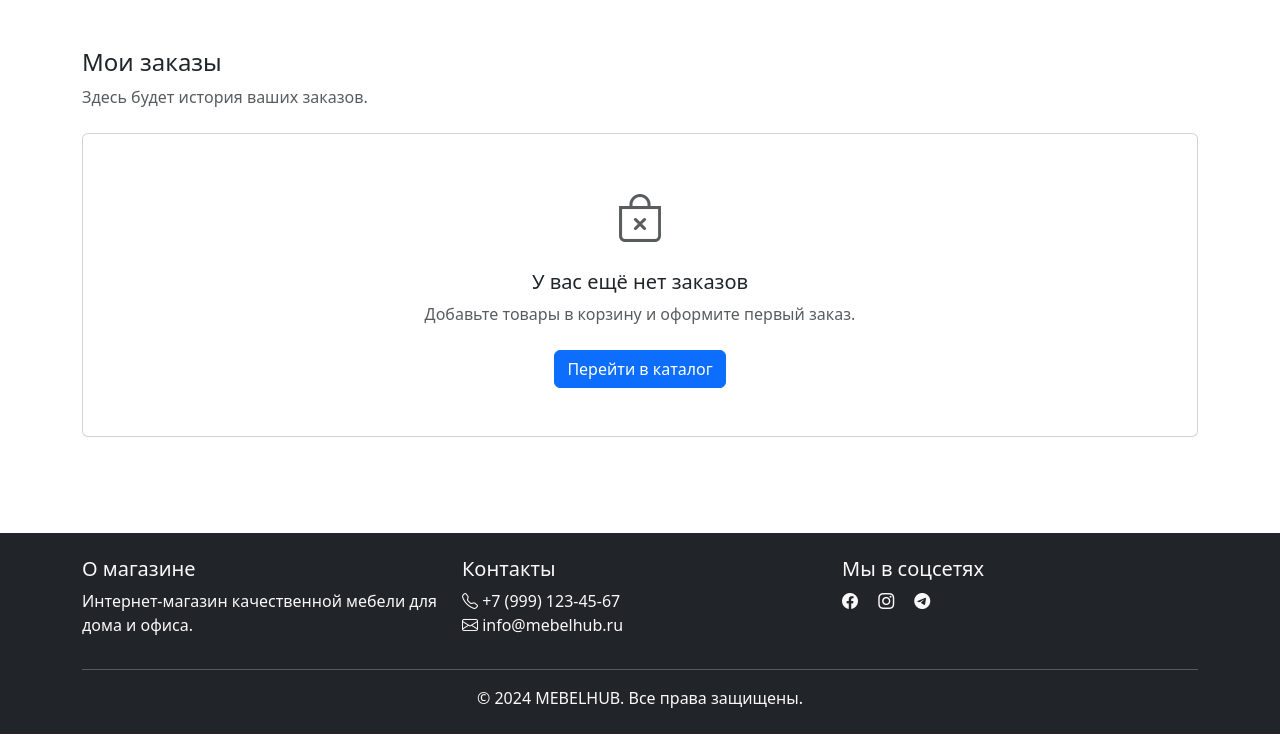
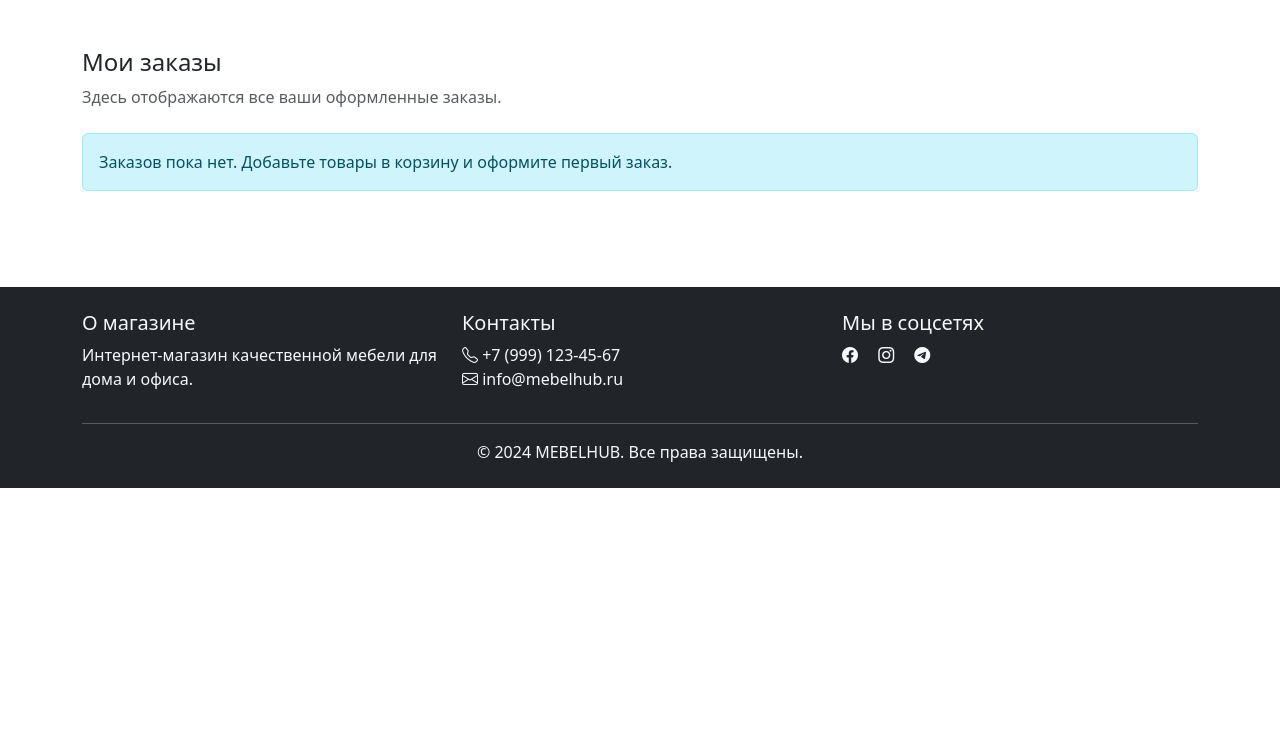
Before and after one commit to abzproger/myshop, a Django app: page /orders/history/ in a window 1280 px wide. Shown: the part 56-800 px from the top of the page. Run offline with Django 5.2, Linux system fonts and the light colour scheme; the visitor is signed in with stand-in values (Sample User, id 1).

Commit message:
ичего особенного

```diff
--- a/orders/views.py
+++ b/orders/views.py
@@ -121,8 +121,44 @@ def checkout_confirm(request):
         return redirect("orders:checkout_address")
 
     if request.method == "POST":
-        # Здесь можно создать заказ в БД и отправить письмо
-        # Пока просто очищаем корзину и данные checkout.
+        # Собираем все необходимые данные
+        from orders.models import Order, OrderItem
+        from django.db import transaction
+        contact_data = request.session.get(CHECKOUT_CONTACT_KEY)
+        address_data = request.session.get(CHECKOUT_ADDRESS_KEY)
+
+        # Проверка, что пользователю есть что сохранить
+        if not contact_data or not address_data or cart.is_empty():
+            messages.error(request, "Не хватает контактных данных, адреса или корзина пуста.")
+            return redirect("orders:checkout_contact")
+        try:
+            with transaction.atomic():
+                # Имя разделяем на first_name и last_name (если возможно)
+                full_name = contact_data.get("full_name", "")
+                parts = full_name.strip().split(" ", 1)
+                first_name = parts[0]
+                last_name = parts[1] if len(parts) > 1 else ""
+                order = Order.objects.create(
+                    user=request.user if request.user.is_authenticated else None,
+                    first_name=first_name,
+                    last_name=last_name,
+                    email=contact_data.get("email", ""),
+                    phone=contact_data.get("phone", ""),
+                    address=(address_data.get("city", "") + ", " + address_data.get("address_line", "")).strip(", "),
+                    comment=address_data.get("comment", ""),
+                )
+                # Для каждого товара в корзине создаём позицию заказа
+                for cart_item in cart:
+                    OrderItem.objects.create(
+                        order=order,
+                        product=cart_item["variant"].product,
+                        variant=cart_item["variant"],
+                        price=cart_item["price"],
+                        quantity=cart_item["quantity"],
+                    )
+        except Exception as e:
+            messages.error(request, f"Ошибка оформления заказа: {e!s}")
+            return redirect("cart:detail")
         cart.clear()
         for key in (CHECKOUT_CONTACT_KEY, CHECKOUT_ADDRESS_KEY):
             if key in request.session:
--- a/templates/orders/history.html
+++ b/templates/orders/history.html
@@ -1,32 +1,82 @@
 {% extends 'base.html' %}
 
-{% block title %}История заказов - MEBELHUB{% endblock %}
+{% block title %}Мои заказы - MEBELHUB{% endblock %}
 
 {% block content %}
 <section class="container py-5">
-    <div class="row">
-        <div class="col-12 mb-4">
-            <h1 class="h4">Мои заказы</h1>
-            <p class="text-muted mb-0">Здесь будет история ваших заказов.</p>
+    <div class="row mb-4">
+        <div class="col-12">
+            <h1 class="h4 mb-2">Мои заказы</h1>
+            <p class="text-muted mb-0">Здесь отображаются все ваши оформленные заказы.</p>
         </div>
     </div>
 
     {% if orders %}
-        <!-- Здесь в будущем появится список реальных заказов -->
+    <div class="row gy-3">
+        {% for order in orders %}
+        <div class="col-12">
+            <div class="card shadow-sm h-100">
+                <div class="card-body">
+                    <div class="d-flex flex-column flex-md-row justify-content-between align-items-md-center mb-3">
+                        <div class="mb-2 mb-md-0">
+                            <div class="d-flex flex-wrap align-items-center gap-2">
+                                <span class="badge bg-secondary">#{{ order.id }}</span>
+                                <span class="text-muted small">{{ order.created|date:"d.m.Y H:i" }}</span>
+                            </div>
+                            <div class="fw-semibold mt-1">{{ order.get_status_display }}</div>
+                        </div>
+                        <div class="text-md-end">
+                            <div class="fw-semibold">Итого: {{ order.get_total_cost|floatformat:0 }} ₽</div>
+                            <div class="text-muted small">
+                                Способ:
+                                {% if order.delivery_method == "pickup" %}
+                                    Самовывоз
+                                {% else %}
+                                    Доставка курьером
+                                {% endif %}
+                            </div>
+                            {% if order.delivery_method == "courier" %}
+                            <div class="text-muted small">
+                                {{ order.city }}{% if order.address_line %}, {{ order.address_line }}{% endif %}
+                                {% if order.postal_code %} ({{ order.postal_code }}){% endif %}
+                            </div>
+                            {% endif %}
+                        </div>
+                    </div>
+
+                    <div class="list-group list-group-flush">
+                        {% for item in order.items.all %}
+                        <div class="list-group-item px-0 py-2">
+                            <div class="d-flex flex-column flex-sm-row justify-content-between align-items-sm-center">
+                                <div class="me-sm-3">
+                                    <div class="fw-semibold">
+                                        <a href="{% url 'catalog:product_detail' product_slug=item.product.slug %}" class="link-body-emphasis text-decoration-none">
+                                            {{ item.product.name }}
+                                        </a>
+                                    </div>
+                                    {% if item.variant %}
+                                    <div class="text-muted small">Вариант: {{ item.variant }}</div>
+                                    {% endif %}
+                                    <div class="text-muted small">Количество: {{ item.quantity }}</div>
+                                </div>
+                                <div class="text-sm-end mt-2 mt-sm-0">
+                                    <div class="small text-muted">Цена: {{ item.price|floatformat:0 }} ₽</div>
+                                    <div class="fw-semibold">Сумма: {{ item.get_cost|floatformat:0 }} ₽</div>
+                                </div>
+                            </div>
+                        </div>
+                        {% endfor %}
+                    </div>
+                </div>
+            </div>
+        </div>
+        {% endfor %}
+    </div>
     {% else %}
     <div class="row">
         <div class="col-12">
-            <div class="card">
-                <div class="card-body text-center py-5">
-                    <i class="bi bi-bag-x text-muted" style="font-size: 3rem;"></i>
-                    <h2 class="h5 mt-3 mb-2">У вас ещё нет заказов</h2>
-                    <p class="text-muted mb-4">
-                        Добавьте товары в корзину и оформите первый заказ.
-                    </p>
-                    <a href="{% url 'catalog:catalog' %}" class="btn btn-primary">
-                        Перейти в каталог
-                    </a>
-                </div>
+            <div class="alert alert-info mb-0">
+                Заказов пока нет. Добавьте товары в корзину и оформите первый заказ.
             </div>
         </div>
     </div>
```
Also changed, not shown: orders/forms.py (+17 -0 lines), orders/models.py (+56 -1 lines), templates/catalog/contacts.html (+1 -7 lines), media/productimages/1/file.jpg (added), orders/migrations/0001_initial.py (added), orders/migrations/0002_order_address_line_order_city_order_delivery_method_and_more.py (added), orders/migrations/0003_remove_order_address_line_remove_order_city_and_more.py (added).
